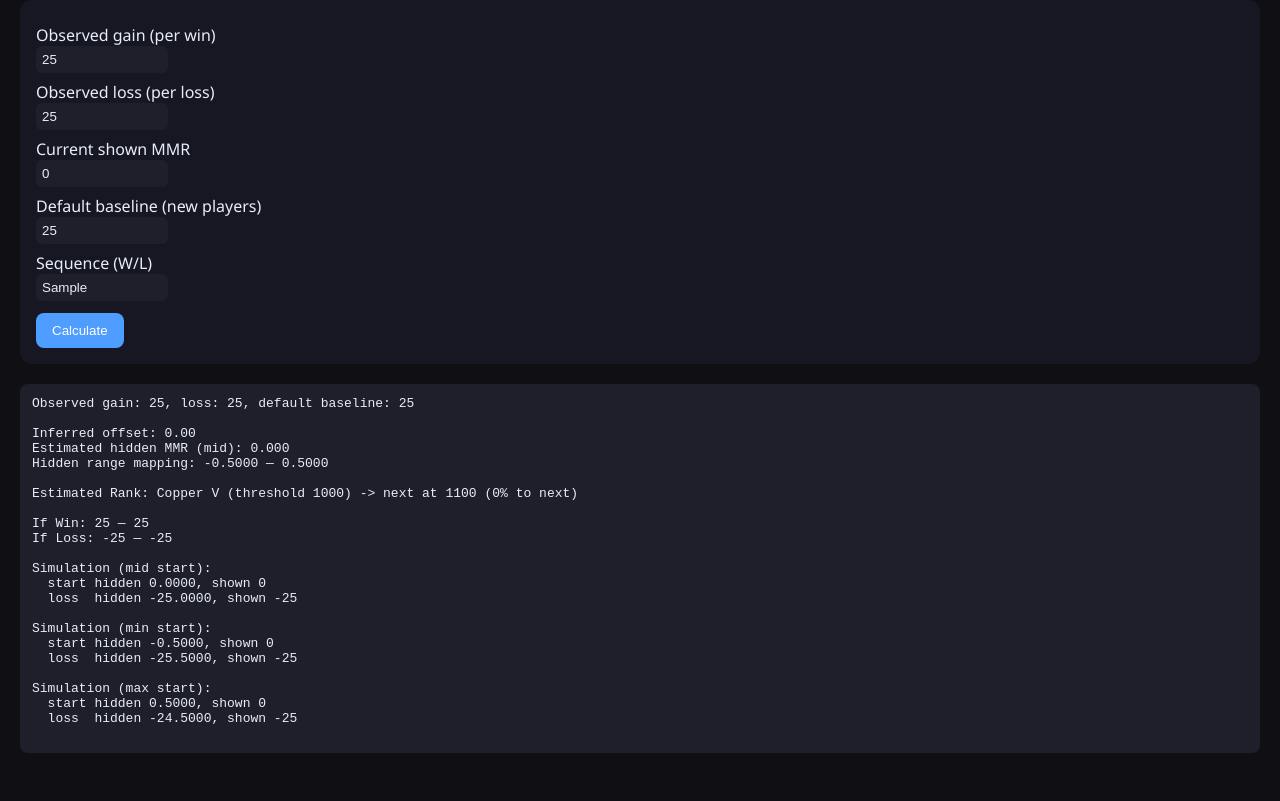
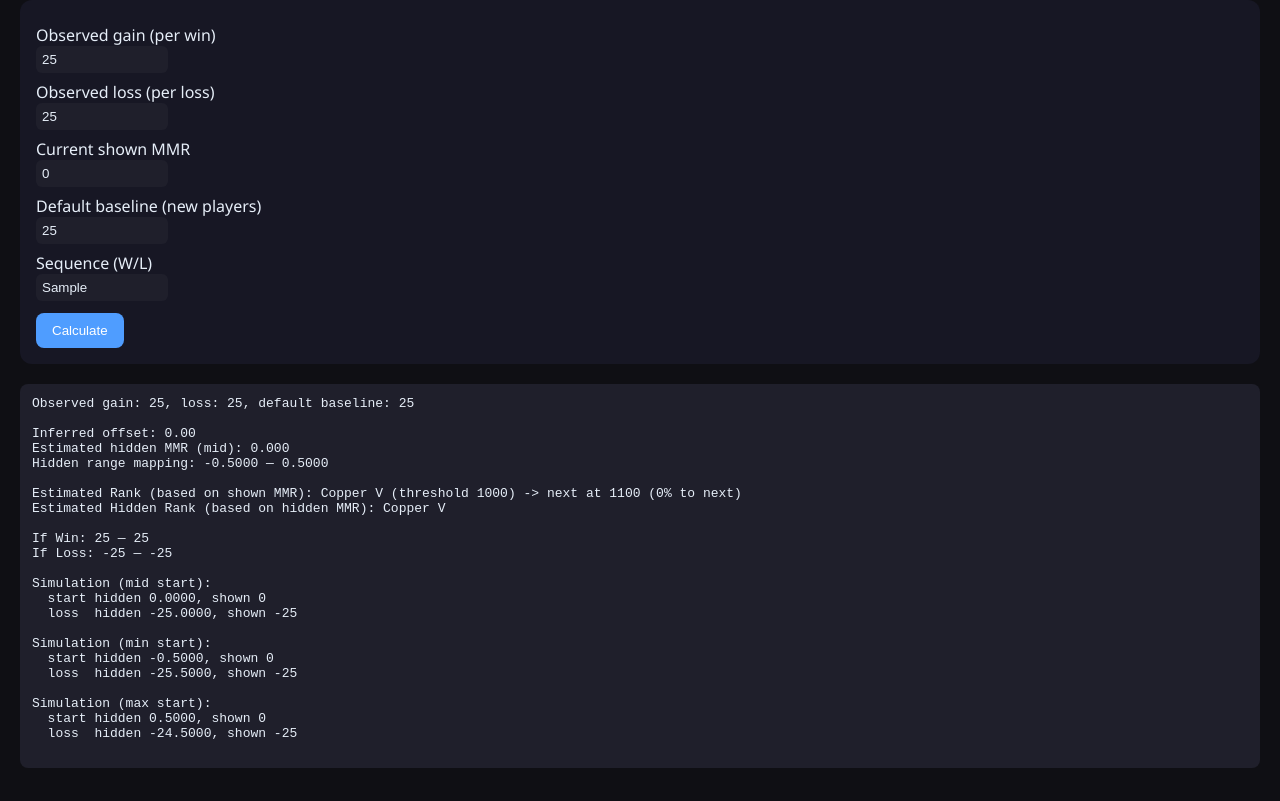
Before and after one commit to matmoomate-2/matmoomate-2.github.io, a plain HTML site: page index.html in a window 1280 px wide. Both pictures are taken after typing "Sample" into the empty fields and a click on the button "Calculate". Shown: the part 106-907 px from the top of the page. Drawn offline with Linux system fonts and the light colour scheme.

Commit message:
Update index.html

```diff
--- a/index.html
+++ b/index.html
@@ -183,7 +183,8 @@ function calculate() {
 
   let pct = Math.round(progress*100);
   let nxt = (nextMmr===rankMmr) ? "(top)" : `-> next at ${nextMmr} (${pct}% to next)`;
-  out += `Estimated Rank: ${rankName} (threshold ${rankMmr}) ${nxt}\n\n`;
+  out += `Estimated Rank (based on shown MMR): ${rankName} (threshold ${rankMmr}) ${nxt}\n`;
+  out += `Estimated Hidden Rank (based on hidden MMR): ${mmrToRank(calc.hiddenMid)[0]}\n\n`;
 
   out += `If Win: ${winRange}\n`;
   out += `If Loss: ${lossRange}\n\n`;
@@ -197,7 +198,6 @@ function calculate() {
       out += "\n";
     }
   }
-
   document.getElementById("output").textContent = out;
 }
 </script>
```
